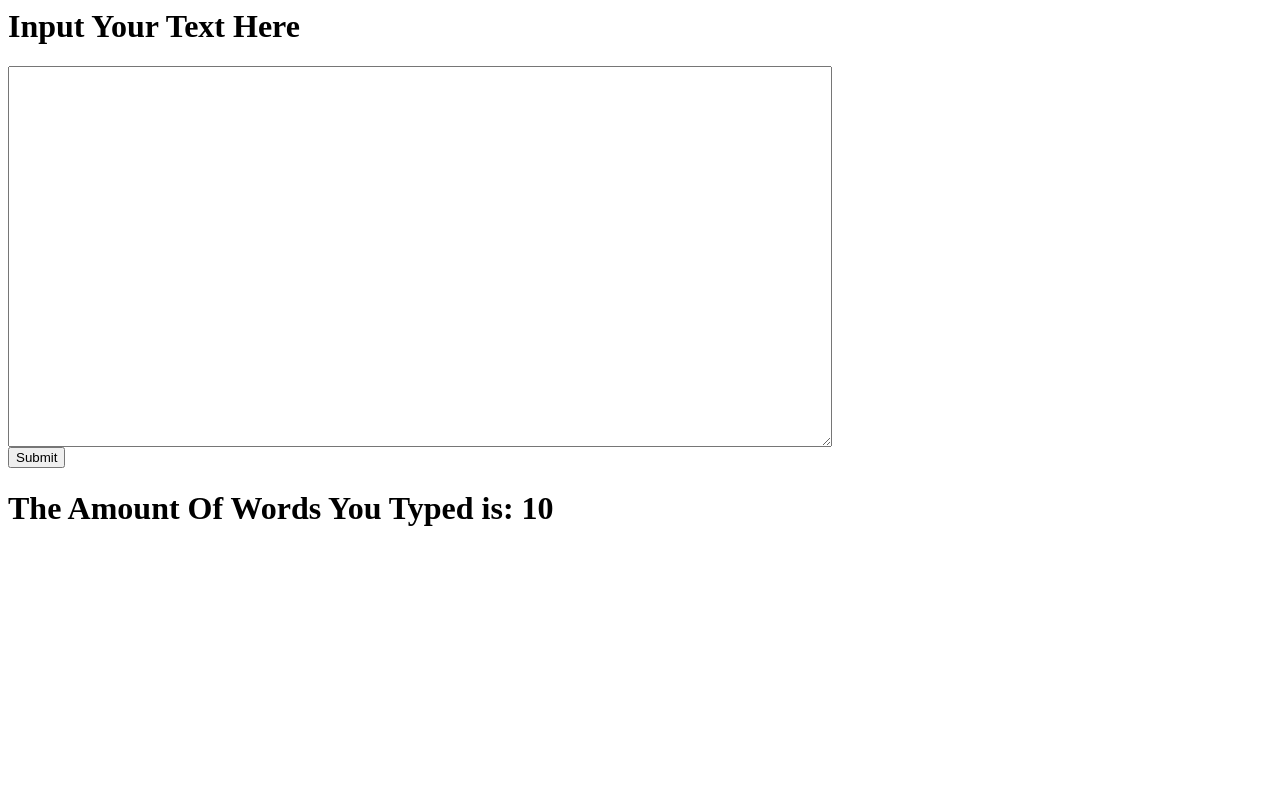
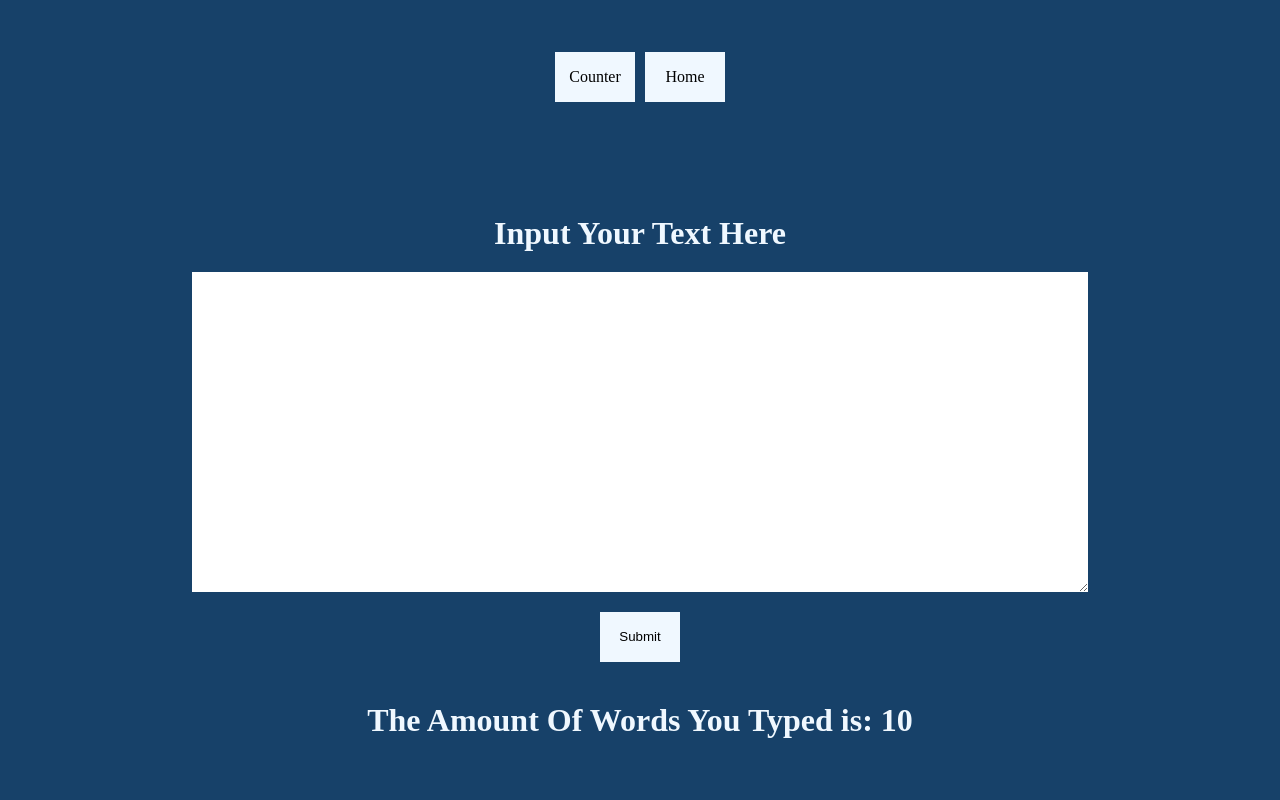
Before and after one commit to AhmedEid2504/django-project2, a Django app: template templates/counter.html in a window 1280 px wide. Run offline with Django 4.2, Linux system fonts and the light colour scheme; the template is opened without the code that fills it: most values are stand-ins (such as "Sample title", 1, 10 or a date in 2020).

Commit message:
adds styling

```diff
--- a/myproject/settings.py
+++ b/myproject/settings.py
@@ -11,6 +11,7 @@ https://docs.djangoproject.com/en/4.2/ref/settings/
 """
 
 from pathlib import Path
+import os
 
 # Build paths inside the project like this: BASE_DIR / 'subdir'.
 BASE_DIR = Path(__file__).resolve().parent.parent
@@ -115,7 +116,8 @@ USE_TZ = True
 # Static files (CSS, JavaScript, Images)
 # https://docs.djangoproject.com/en/4.2/howto/static-files/
 
-STATIC_URL = "static/"
+STATIC_URL = "/static/"
+STATICFILES_DIRS = (os.path.join(BASE_DIR, "static"),)
 
 # Default primary key field type
 # https://docs.djangoproject.com/en/4.2/ref/settings/#default-auto-field
--- /dev/null
+++ b/static/style.css
@@ -0,0 +1,73 @@
+*{
+    box-sizing: border-box;
+    margin: 0;
+    padding: 0;
+}
+
+body {
+    display: flex;
+    flex-direction: column;
+    justify-content: space-around;
+    align-items: center;
+    height: 100vh;
+    background-color: rgb(23, 65, 105);
+}
+.home_links {
+    display: flex;
+    justify-content: space-around;
+    gap: 10px;
+}
+a {
+    display: flex;
+    align-items: center;
+    text-align: center;
+    justify-content: center;
+    color: black;
+    background-color: aliceblue;
+    text-decoration: none;
+    width: 80px;
+    height: 50px;
+}
+a:hover {
+    color:aliceblue;
+    background-color: transparent;
+    border: 1px aliceblue double;
+    transition: all .3s ease-in;
+}
+.container {
+    display: flex;
+    flex-direction:column ;
+    align-items: center;
+    text-align: center;
+    justify-content: space-between;
+    padding: 10px;
+    gap:  20px;
+    background-color: rgb(23, 65, 105);
+    color:aliceblue;
+}
+textarea {
+    border: none;
+    width: 70vw;
+    height:  40dvh;
+    padding: 20px;
+    font-size: 1.2rem;
+}
+textarea:active {
+    border: none;
+}
+input {
+    color: black;
+    background-color: aliceblue;
+    text-decoration: none;
+    border: none;
+    width: 80px;
+    height: 50px;
+    margin: 20px;
+}
+input:hover {
+    color:aliceblue;
+    background-color: transparent;
+    border: 1px aliceblue double;
+    transition: all .3s ease-in;
+    cursor: pointer;
+}
--- a/templates/counter.html
+++ b/templates/counter.html
@@ -1,9 +1,14 @@
+{% extends "index.html"%}
+{% block content %}
+<div class="container">
     <h1>Input Your Text Here</h1>
     <form method="POST" action="counter">
         {% csrf_token %}
-    <textarea name="text" rows="25" cols="100"></textarea>
+        <textarea name="text"></textarea>
         </br>
         <input type="submit"  value="Submit"/>
     </form>
+    <h1>The Amount Of Words You Typed is: {{amount}}</h1>
+</div>
 
-<h1>The Amount Of Words You Typed is: {{amount}}</h1>
+{% endblock %}
--- a/templates/index.html
+++ b/templates/index.html
@@ -1,14 +1,20 @@
+{% load static %}
+
 <html>
     <head>
+        <link rel="stylesheet" href="{% static 'style.css'%}">
         <title>Words Counter</title>
         <!-- Latest compiled and minified CSS  -->
     </head>
-    <body style="background-color: #f5f8fa;">
-        <a href="/counter">Start<a/>
+    <body>
+        <div class="home_links">
+            <a href="/counter">Counter</a>
+            <a href="/">Home</a>
+        </div>
+
         <!-- Main Content -->
-        <div class="container">
             {% block content%}
             {% endblock %}
-        </div>
+
     </body>
 </html>
```
Lines whose indentation alone changed are shown as unchanged.
